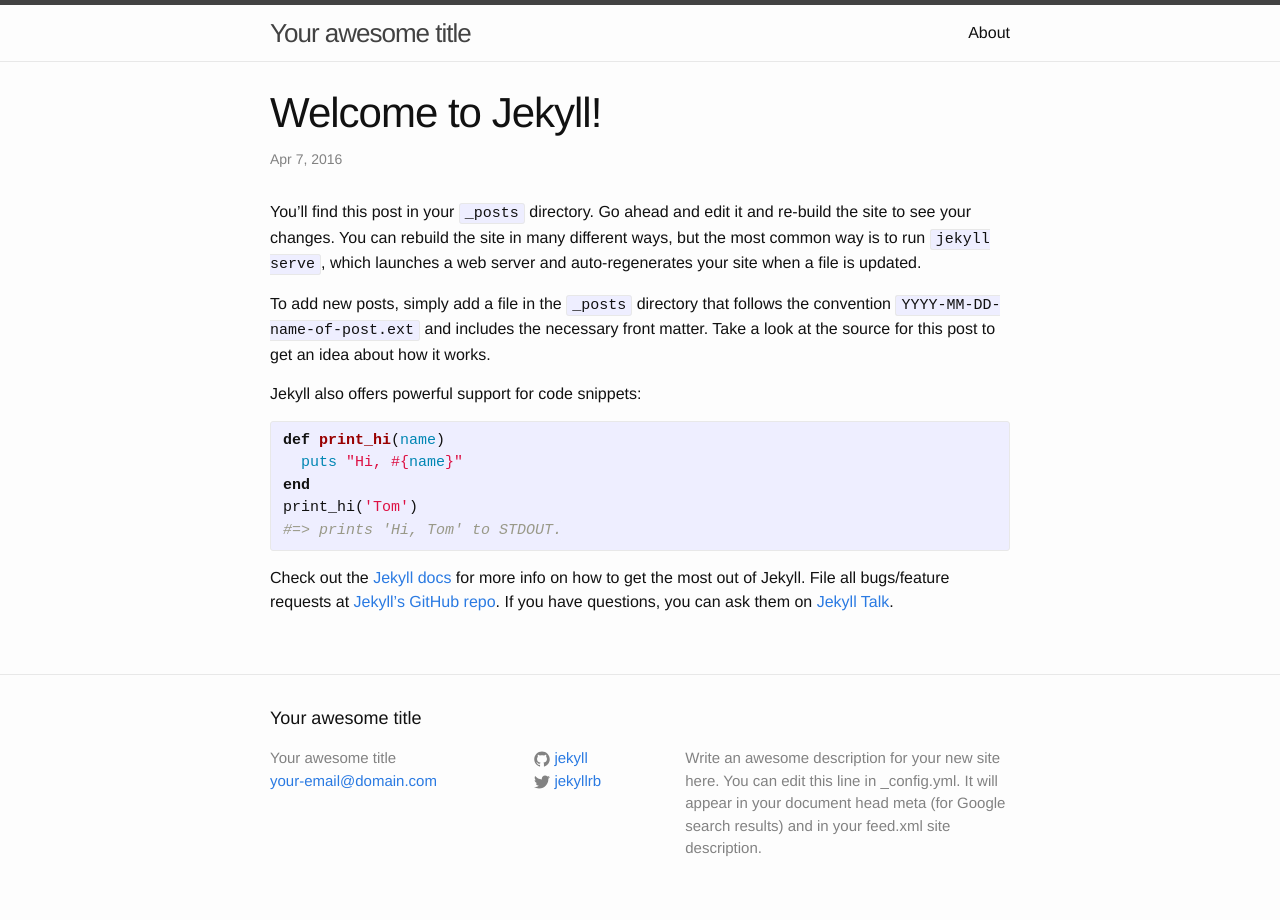
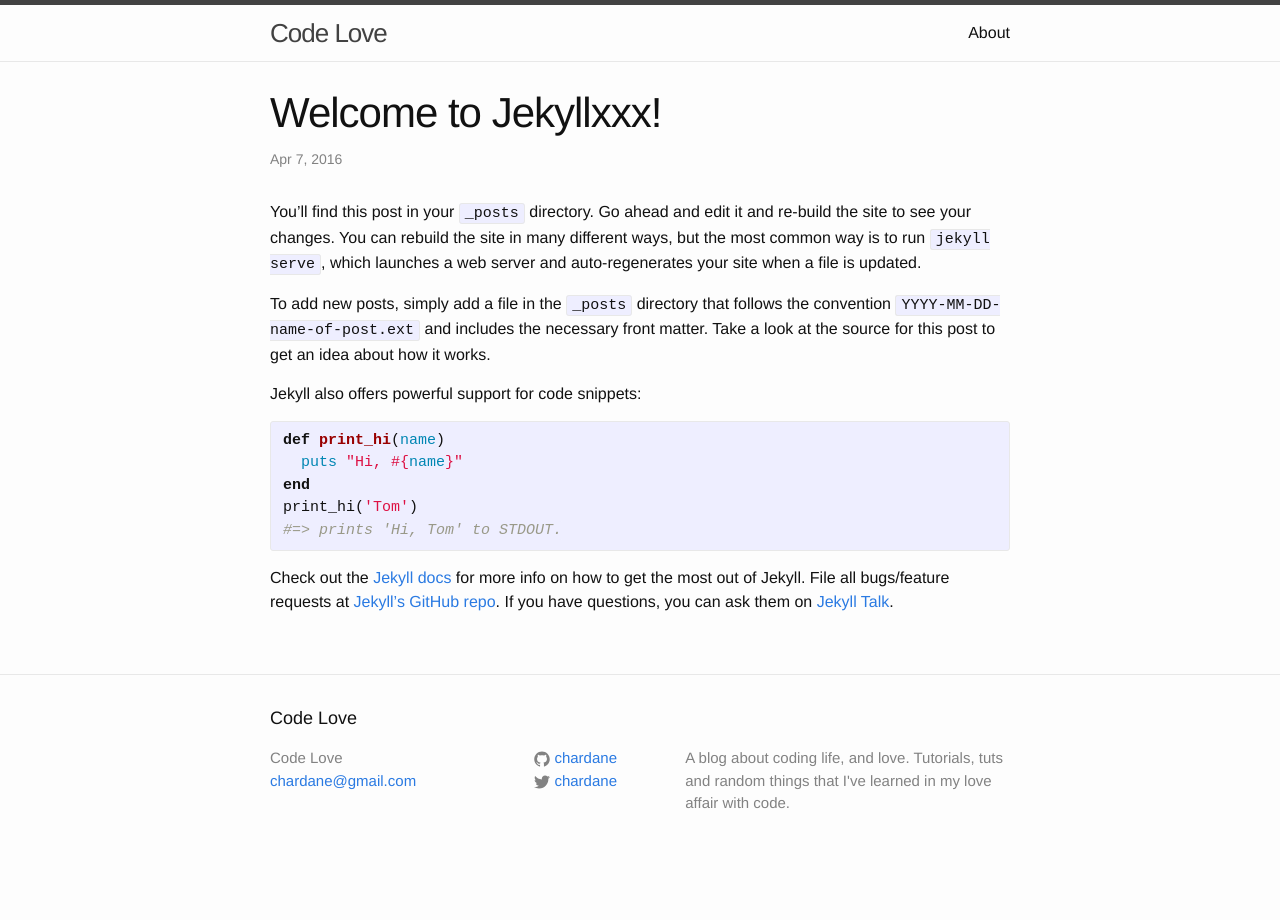
Before and after one commit to chardane/codelove, a Jekyll site: the page built from _posts/2016-04-06-welcome-to-jekyll.markdown, in a window 1280 px wide. Built offline with Jekyll 4.4.1, drawn with Linux system fonts in a browser that asks for light colours.

Commit message:
playing around with jekyll - first deploy

```diff
--- a/_config.yml
+++ b/_config.yml
@@ -6,16 +6,15 @@
 # 'jekyll serve'. If you change this file, please restart the server process.
 
 # Site settings
-title: Your awesome title
-email: your-email@domain.com
+title: Code Love
+email: chardane@gmail.com
 description: > # this means to ignore newlines until "baseurl:"
-  Write an awesome description for your new site here. You can edit this
-  line in _config.yml. It will appear in your document head meta (for
-  Google search results) and in your feed.xml site description.
+  A blog about coding life, and love. Tutorials, tuts and
+  random things that I've learned in my love affair with code.
 baseurl: "" # the subpath of your site, e.g. /blog
 url: "http://yourdomain.com" # the base hostname & protocol for your site
-twitter_username: jekyllrb
-github_username:  jekyll
+twitter_username: chardane
+github_username:  chardane
 
 # Build settings
 markdown: kramdown
--- a/_posts/2016-04-06-welcome-to-jekyll.markdown
+++ b/_posts/2016-04-06-welcome-to-jekyll.markdown
@@ -1,6 +1,6 @@
 ---
 layout: post
-title:  "Welcome to Jekyll!"
+title:  "Welcome to Jekyllxxx!"
 date:   2016-04-06 20:32:28 -0700
 categories: jekyll update
 ---
```
Also changed, not shown: Gemfile (added, +7 -0 lines), Gemfile.lock (added).
